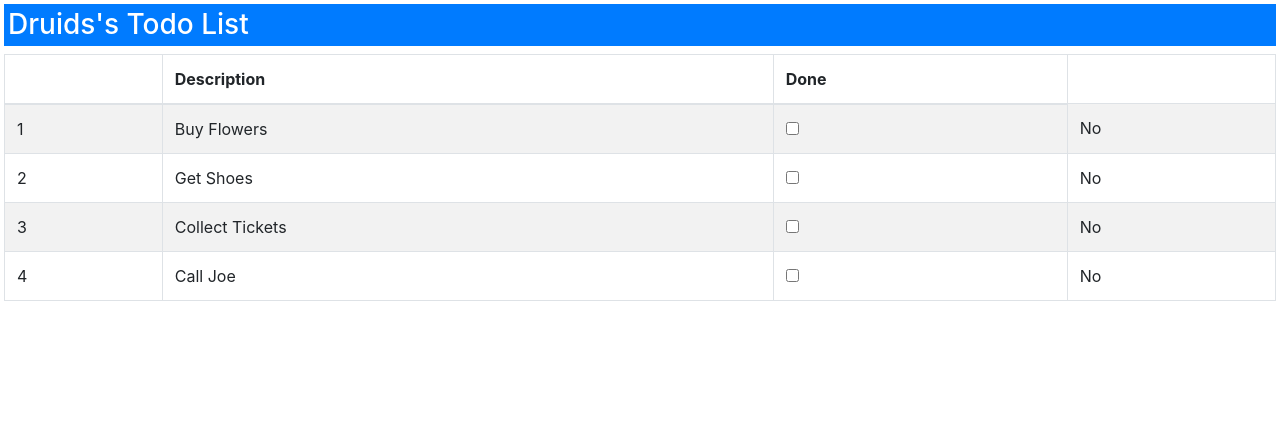
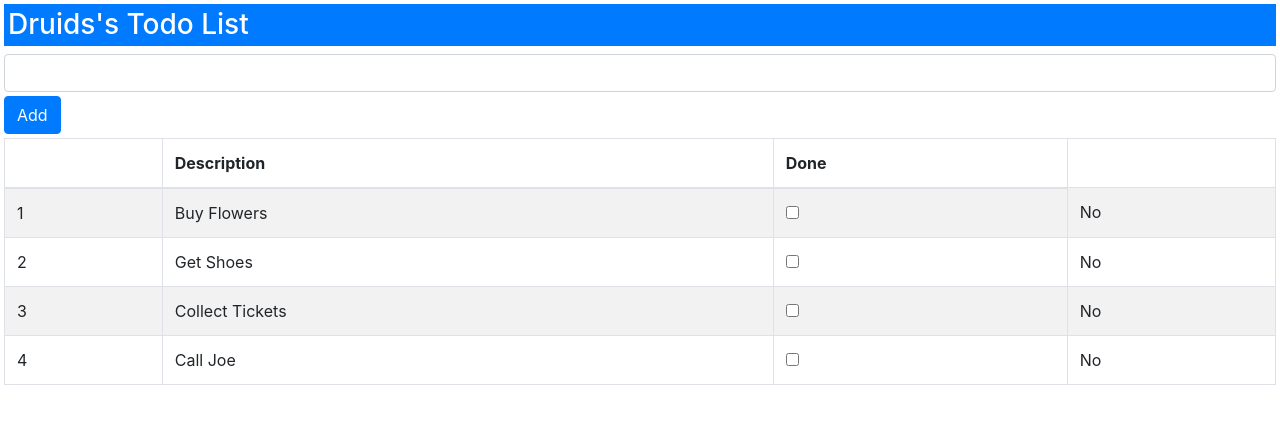
Before and after one commit to georgeorhewere/proangulardemo, an Angular app: page / in a window 1280 px wide. Shown: the top 424 px of the page. Built offline with nearby package versions, Linux system fonts and the light colour scheme.

Commit message:
add new item to list data and event binding examples

```diff
--- a/src/app/app.component.html
+++ b/src/app/app.component.html
@@ -1,6 +1,11 @@
 <!--The content below is only a placeholder and can be replaced.-->
 <h3 class="bg-primary p-1 text-white">{{ getName() }}'s Todo List  </h3>
-
+<div class="my-1">
+  <input class="form-control" #todoText />
+  <button class="btn btn-primary mt-1" (click)="addItem(todoText.value)">
+    Add
+  </button>
+</div>
 <table class="table table-striped table-bordered">
   <thead><tr>
     <th></th>
--- a/src/app/app.component.ts
+++ b/src/app/app.component.ts
@@ -1,5 +1,5 @@
 import { Component } from '@angular/core';
-import { Model } from './model';
+import { Model, TodoItem } from './model';
 
 @Component({
   selector: 'app-todo',
@@ -16,4 +16,10 @@
     return this.model.items.filter(item => !item.done );
   }
 
+  addItem(newItem) {
+    if (newItem != '') {
+      this.model.items.push(new TodoItem(newItem, false));
+    }
+  }
+
 }
```
